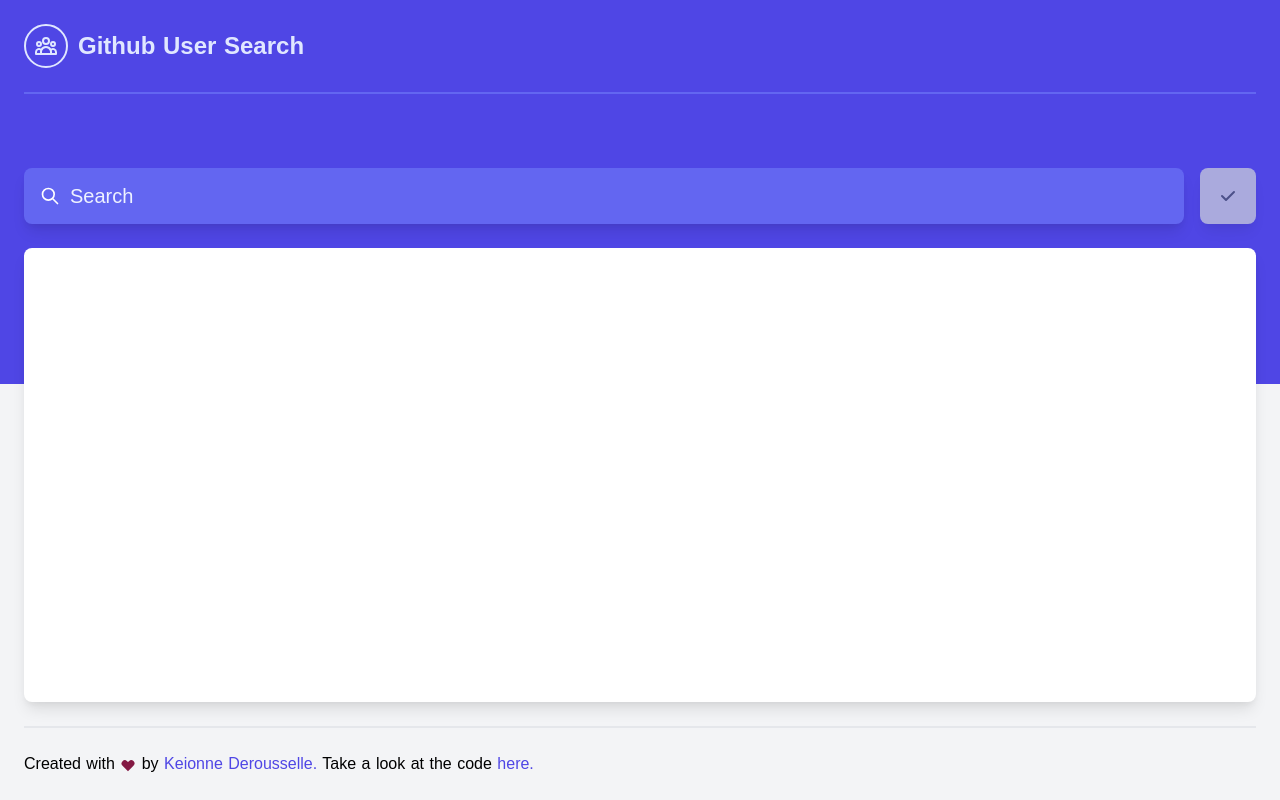
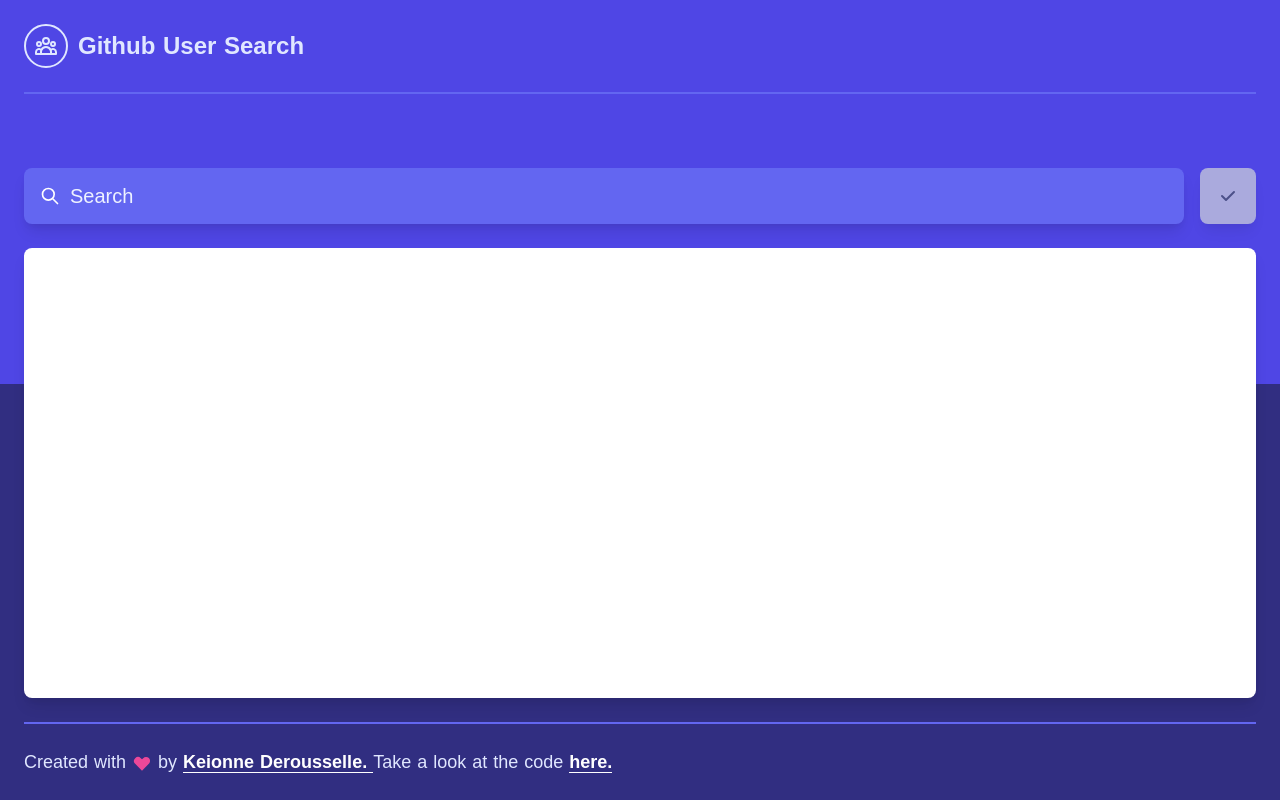
Before and after one commit to KeionneDerousselle/github-search, a Nuxt app: page / in a window 1280 px wide. Built offline with nearby package versions, Linux system fonts and the light colour scheme.

Commit message:
making some styling changes

```diff
--- a/components/Footer/index.vue
+++ b/components/Footer/index.vue
@@ -5,7 +5,7 @@
     <div class="footer__content">
       <span>
         Created with
-        <heart-icon class="w-4 inline-flex fill-current text-pink-900" />
+        <heart-icon class="w-5 h-5 inline-flex fill-current text-pink-500" />
         by <a
           id="footer-dev-link"
           href="https://www.keionne.com"
@@ -38,17 +38,22 @@ export default {
 </script>
 <style lang="scss">
 .footer {
+  @apply pb-6 pl-6 pr-6 w-full;
+
   .footer__content {
-    @apply border-t-2 border-gray-200;
-    @apply text-xs pt-4;
-    @apply md:text-sm;
-    @apply lg:text-base lg:pt-6;
+    @apply border-t-2 border-indigo-500 text-indigo-100;
+    @apply text-sm pt-4;
+    @apply md:text-base;
+    @apply lg:text-lg lg:pt-6;
   }
 
   .footer__link {
-    @apply text-indigo-600 border-b border-transparent cursor-pointer;
-    @apply hover:text-indigo-900 hover:border-indigo-900;
-    @apply focus:text-indigo-900 focus:border-indigo-900 outline-none;
+    @apply text-white border-b border-white cursor-pointer font-bold;
+
+    &:hover,
+    &:focus {
+      @apply border-pink-500 outline-none;
+    }
   }
 }
 </style>
--- a/components/UserListItem/index.vue
+++ b/components/UserListItem/index.vue
@@ -71,7 +71,7 @@ export default {
   @apply md:pt-4 md:pb-4 md:pl-6 md:pr-6;
 
   &:not(:last-of-type) {
-    @apply border-b border-gray-300;
+    @apply border-b border-indigo-200;
   }
 
   &:hover {
--- a/layouts/default.vue
+++ b/layouts/default.vue
@@ -34,7 +34,7 @@ export default {
 
 <style lang="scss">
 body {
-  @apply bg-gray-100 overflow-hidden;
+  @apply bg-indigo-900 overflow-hidden;
 }
 
 .github-search-app {
@@ -60,6 +60,6 @@ body {
 }
 
 .github-search-footer {
-  @apply flex-none pb-6 pl-6 pr-6 w-full;
+  @apply flex-none;
 }
 </style>
```
